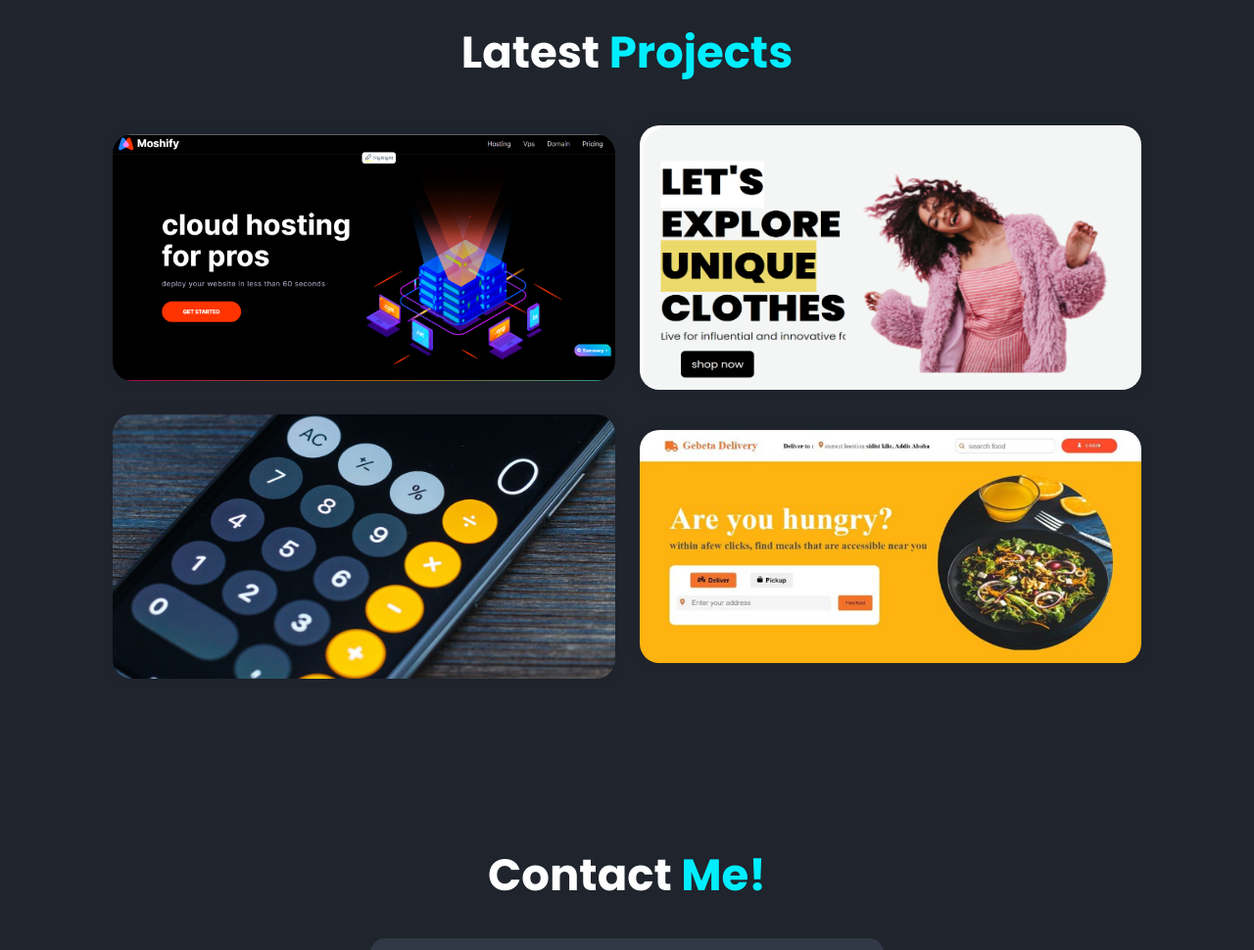
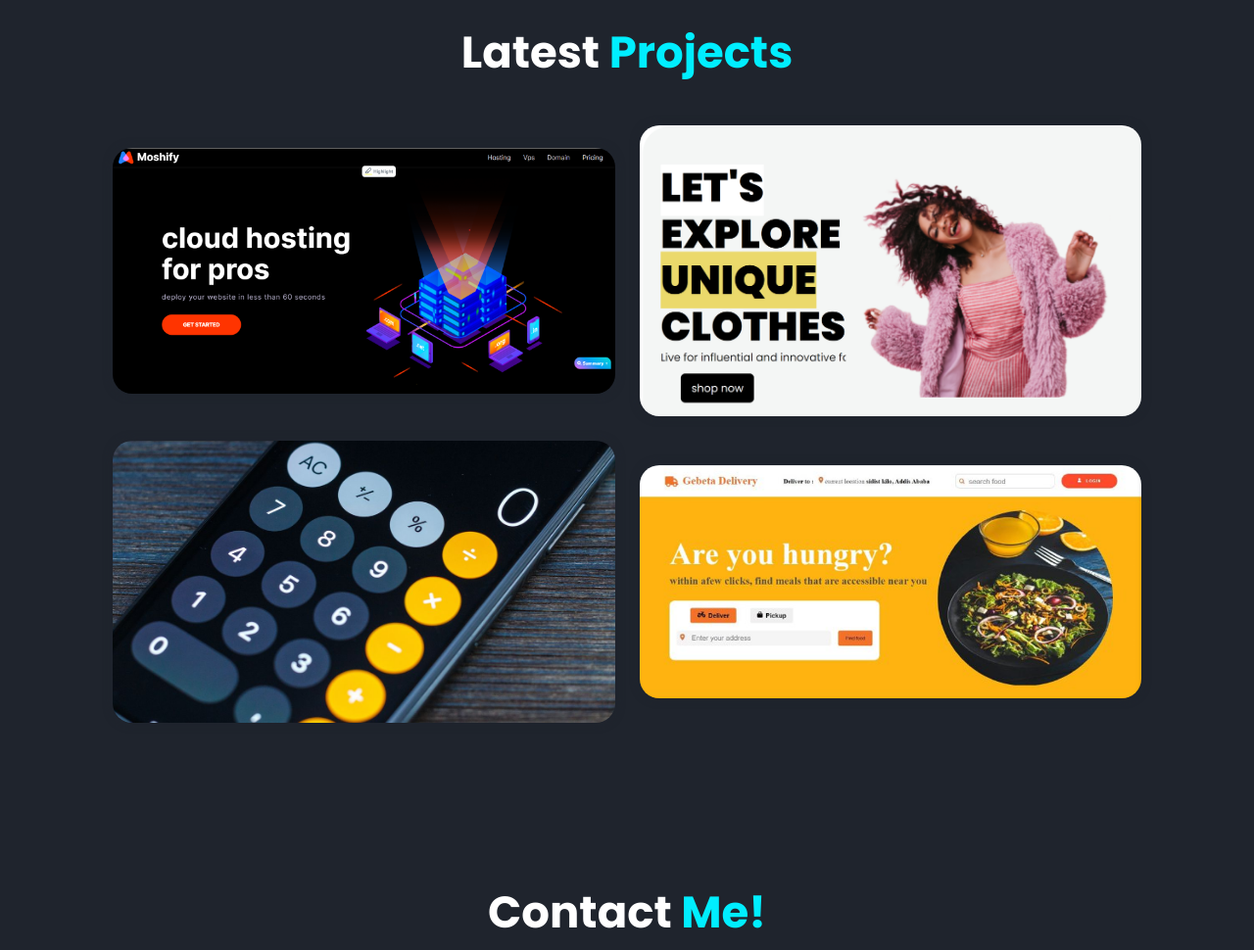
Before and after one commit to Temu-15/Portfolio-web, a plain HTML site: page index.html in a window 1280 px wide. Shown: the part 2480-3450 px from the top of the page at 98% size. Drawn offline with nearby package versions, Linux system fonts and the light colour scheme.

```diff
--- a/CSS/styles.css
+++ b/CSS/styles.css
@@ -249,7 +249,7 @@ header nav a.active {
 
 .project-box img {
   width: 100%;
-  max-height: 270px;
+  max-height: 300px;
   transition: 0.5s ease;
 }
 
```
